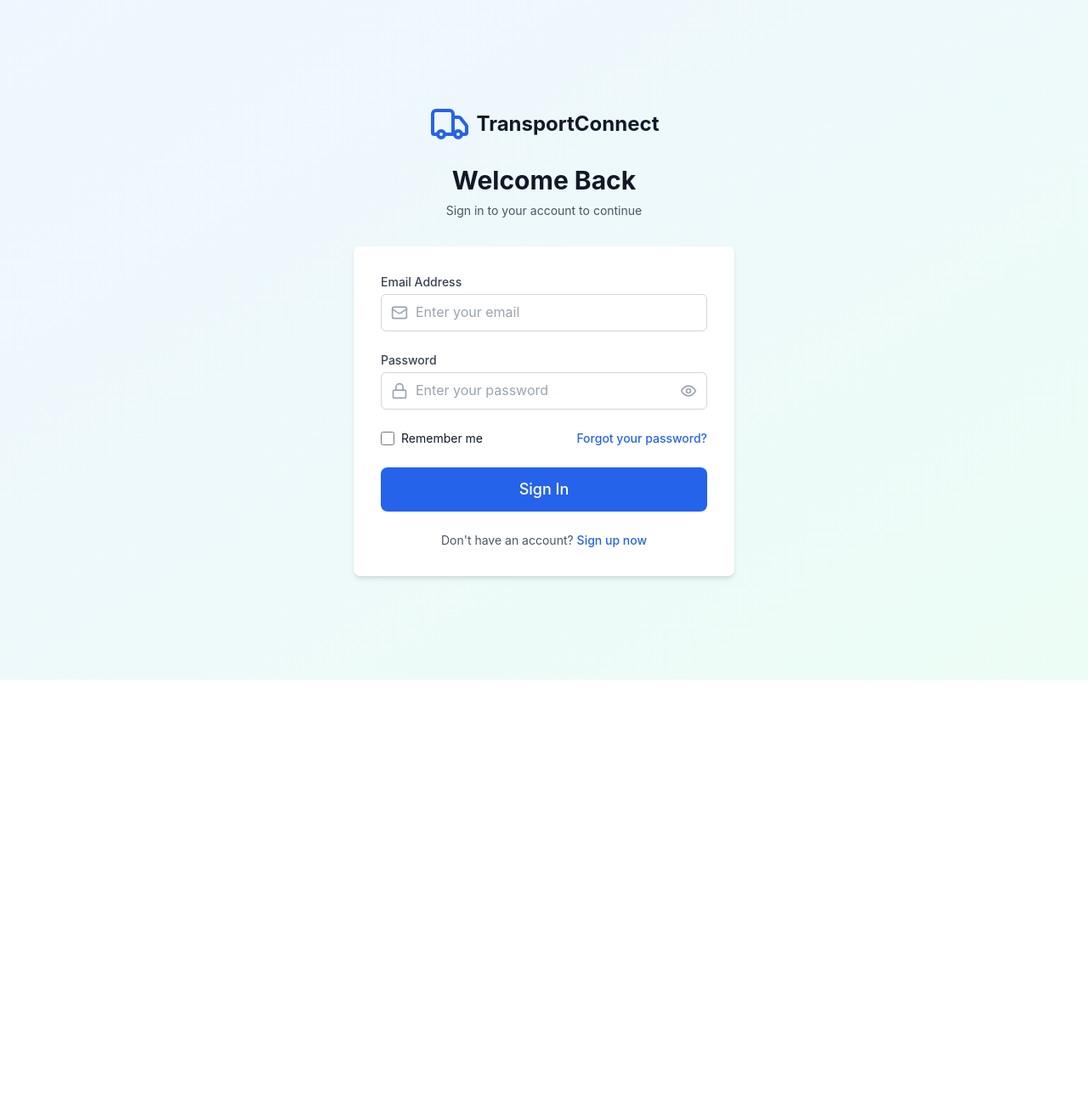
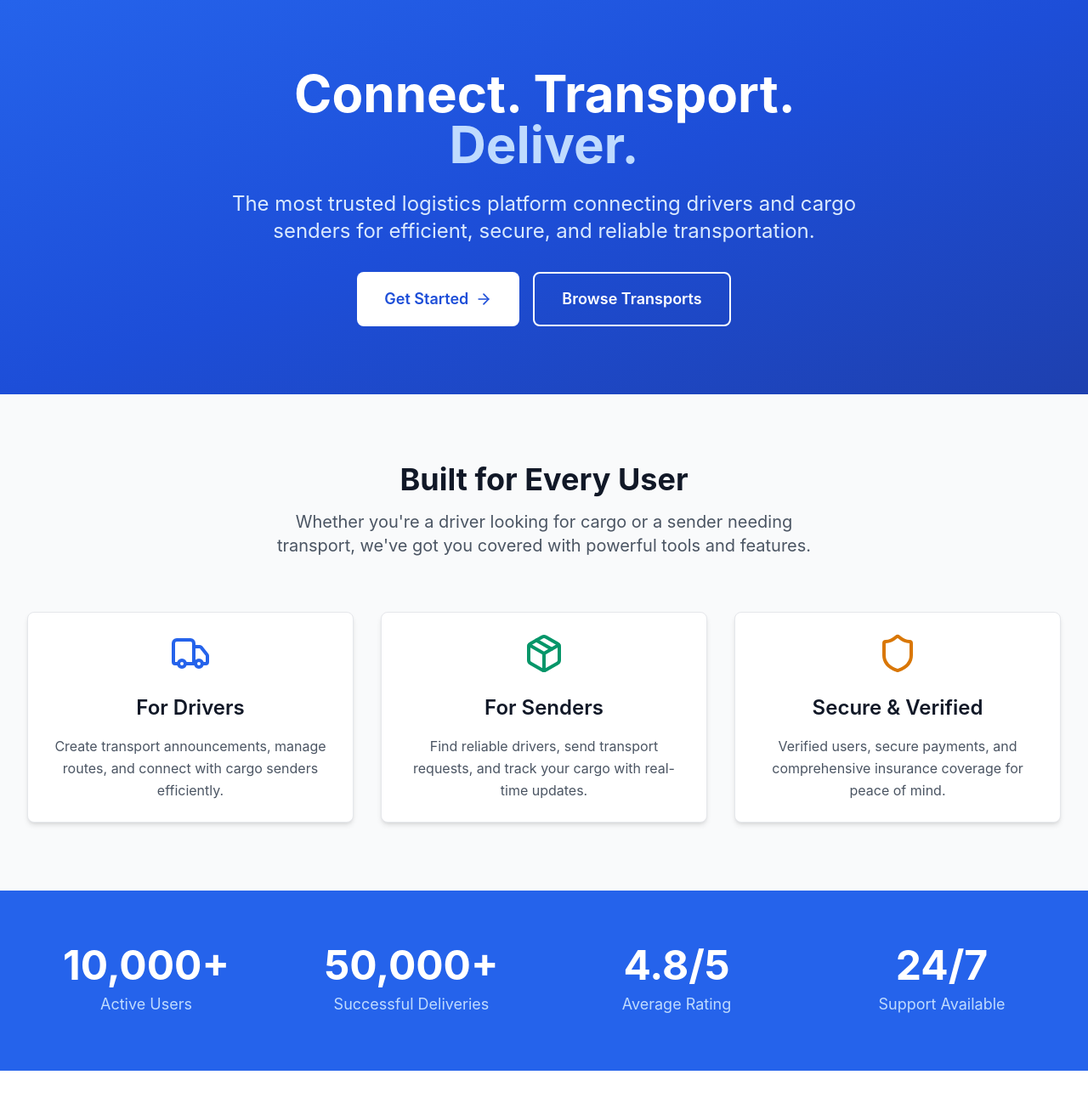
Before and after one commit to HossnaBensalem/transport_connect, a React (Vite) app in the folder frontend/: page / in a window 1280 px wide. Before the commit this address led to /login. Shown: the top 1298 px of the page at 85% size. Before the commit the page ends 800 px from the top, so only its background shows below. Built offline with nearby package versions, Linux system fonts and the light colour scheme.

Commit message:
Add Home page component with features and stats sections

```diff
--- a/frontend/src/App.jsx
+++ b/frontend/src/App.jsx
@@ -3,6 +3,7 @@ import { Toaster } from 'react-hot-toast';
 import { AuthProvider, useAuth } from './contexts/AuthContext';
 
 // Pages
+import Home from './pages/Home';
 import Login from './pages/auth/Login';
 import Register from './pages/auth/Register';
 
@@ -21,6 +22,7 @@ function AppContent() {
     <>
       <Routes>
         {/* Public Routes */}
+         <Route path="/" element={<Home />} />
         <Route
           path="/login"
           element={user ? <Navigate to="/dashboard" /> : <Login />}
--- a/frontend/src/pages/Home.jsx
+++ b/frontend/src/pages/Home.jsx
@@ -0,0 +1,212 @@
+import { Link } from 'react-router-dom';
+import { useAuth } from '../contexts/AuthContext';
+import {
+  Truck,
+  Package,
+  Users,
+  Shield,
+  Star,
+  Clock,
+  CheckCircle,
+  ArrowRight
+} from 'lucide-react';
+
+const Home = () => {
+  const { user } = useAuth();
+
+  const features = [
+    {
+      icon: <Truck className="h-12 w-12 text-primary-600" />,
+      title: "For Drivers",
+      description: "Create transport announcements, manage routes, and connect with cargo senders efficiently."
+    },
+    {
+      icon: <Package className="h-12 w-12 text-secondary-600" />,
+      title: "For Senders",
+      description: "Find reliable drivers, send transport requests, and track your cargo with real-time updates."
+    },
+    {
+      icon: <Shield className="h-12 w-12 text-accent-600" />,
+      title: "Secure & Verified",
+      description: "Verified users, secure payments, and comprehensive insurance coverage for peace of mind."
+    }
+  ];
+
+  const stats = [
+    { number: "10,000+", label: "Active Users" },
+    { number: "50,000+", label: "Successful Deliveries" },
+    { number: "4.8/5", label: "Average Rating" },
+    { number: "24/7", label: "Support Available" }
+  ];
+
+  return (
+    <div className="min-h-screen">
+      {/* Hero Section */}
+      <section className="bg-gradient-to-br from-primary-600 via-primary-700 to-primary-800 text-white">
+        <div className="max-w-7xl mx-auto px-4 sm:px-6 lg:px-8 py-20">
+          <div className="text-center max-w-3xl mx-auto">
+            <h1 className="text-5xl md:text-6xl font-bold mb-6 leading-tight">
+              Connect. Transport.
+              <span className="text-primary-200"> Deliver.</span>
+            </h1>
+            <p className="text-xl md:text-2xl mb-8 text-primary-100 leading-relaxed">
+              The most trusted logistics platform connecting drivers and cargo senders
+              for efficient, secure, and reliable transportation.
+            </p>
+            {!user ? (
+              <div className="flex flex-col sm:flex-row gap-4 justify-center">
+                <Link
+                  to="/register"
+                  className="bg-white text-primary-700 px-8 py-4 rounded-lg text-lg font-semibold hover:bg-gray-100 transition-colors inline-flex items-center justify-center"
+                >
+                  Get Started
+                  <ArrowRight className="ml-2 h-5 w-5" />
+                </Link>
+                <Link
+                  to="/announcements"
+                  className="border-2 border-white text-white px-8 py-4 rounded-lg text-lg font-semibold hover:bg-white hover:text-primary-700 transition-colors"
+                >
+                  Browse Transports
+                </Link>
+              </div>
+            ) : (
+              <Link
+                to="/dashboard"
+                className="bg-white text-primary-700 px-8 py-4 rounded-lg text-lg font-semibold hover:bg-gray-100 transition-colors inline-flex items-center"
+              >
+                Go to Dashboard
+                <ArrowRight className="ml-2 h-5 w-5" />
+              </Link>
+            )}
+          </div>
+        </div>
+      </section>
+
+      {/* Features Section */}
+      <section className="py-20 bg-gray-50">
+        <div className="max-w-7xl mx-auto px-4 sm:px-6 lg:px-8">
+          <div className="text-center mb-16">
+            <h2 className="text-4xl font-bold text-gray-900 mb-4">
+              Built for Every User
+            </h2>
+            <p className="text-xl text-gray-600 max-w-2xl mx-auto">
+              Whether you're a driver looking for cargo or a sender needing transport,
+              we've got you covered with powerful tools and features.
+            </p>
+          </div>
+
+          <div className="grid grid-cols-1 md:grid-cols-3 gap-8">
+            {features.map((feature, index) => (
+              <div key={index} className="card text-center hover:shadow-lg transition-shadow">
+                <div className="flex justify-center mb-6">
+                  {feature.icon}
+                </div>
+                <h3 className="text-2xl font-semibold text-gray-900 mb-4">
+                  {feature.title}
+                </h3>
+                <p className="text-gray-600 leading-relaxed">
+                  {feature.description}
+                </p>
+              </div>
+            ))}
+          </div>
+        </div>
+      </section>
+
+      {/* Stats Section */}
+      <section className="py-16 bg-primary-600 text-white">
+        <div className="max-w-7xl mx-auto px-4 sm:px-6 lg:px-8">
+          <div className="grid grid-cols-2 md:grid-cols-4 gap-8">
+            {stats.map((stat, index) => (
+              <div key={index} className="text-center">
+                <div className="text-4xl md:text-5xl font-bold mb-2">
+                  {stat.number}
+                </div>
+                <div className="text-primary-200 text-lg">
+                  {stat.label}
+                </div>
+              </div>
+            ))}
+          </div>
+        </div>
+      </section>
+
+      {/* How It Works Section */}
+      <section className="py-20">
+        <div className="max-w-7xl mx-auto px-4 sm:px-6 lg:px-8">
+          <div className="text-center mb-16">
+            <h2 className="text-4xl font-bold text-gray-900 mb-4">
+              How It Works
+            </h2>
+            <p className="text-xl text-gray-600">
+              Simple steps to get your cargo moving
+            </p>
+          </div>
+
+          <div className="grid grid-cols-1 md:grid-cols-3 gap-8">
+            <div className="text-center">
+              <div className="w-16 h-16 bg-primary-100 rounded-full flex items-center justify-center mx-auto mb-6">
+                <Users className="h-8 w-8 text-primary-600" />
+              </div>
+              <h3 className="text-xl font-semibold mb-4">1. Sign Up & Verify</h3>
+              <p className="text-gray-600">
+                Create your account and get verified to build trust in our community
+              </p>
+            </div>
+
+            <div className="text-center">
+              <div className="w-16 h-16 bg-secondary-100 rounded-full flex items-center justify-center mx-auto mb-6">
+                <Package className="h-8 w-8 text-secondary-600" />
+              </div>
+              <h3 className="text-xl font-semibold mb-4">2. Post or Find</h3>
+              <p className="text-gray-600">
+                Drivers post announcements, senders browse and send requests
+              </p>
+            </div>
+
+            <div className="text-center">
+              <div className="w-16 h-16 bg-accent-100 rounded-full flex items-center justify-center mx-auto mb-6">
+                <CheckCircle className="h-8 w-8 text-accent-600" />
+              </div>
+              <h3 className="text-xl font-semibold mb-4">3. Transport & Rate</h3>
+              <p className="text-gray-600">
+                Complete the transport safely and rate each other for future trust
+              </p>
+            </div>
+          </div>
+        </div>
+      </section>
+
+      {/* CTA Section */}
+      {!user && (
+        <section className="py-20 bg-gray-900 text-white">
+          <div className="max-w-4xl mx-auto px-4 sm:px-6 lg:px-8 text-center">
+            <h2 className="text-4xl font-bold mb-6">
+              Ready to Start Your Journey?
+            </h2>
+            <p className="text-xl text-gray-300 mb-8">
+              Join thousands of drivers and senders who trust TransportConnect
+              for their logistics needs.
+            </p>
+            <div className="flex flex-col sm:flex-row gap-4 justify-center">
+              <Link
+                to="/register"
+                className="bg-primary-600 text-white px-8 py-4 rounded-lg text-lg font-semibold hover:bg-primary-700 transition-colors"
+              >
+                Sign Up as Driver
+              </Link>
+              <Link
+                to="/register"
+                className="bg-secondary-600 text-white px-8 py-4 rounded-lg text-lg font-semibold hover:bg-secondary-700 transition-colors"
+              >
+                Sign Up as Sender
+              </Link>
+            </div>
+          </div>
+        </section>
+      )}
+    </div>
+  );
+};
+
+export default Home;
```
